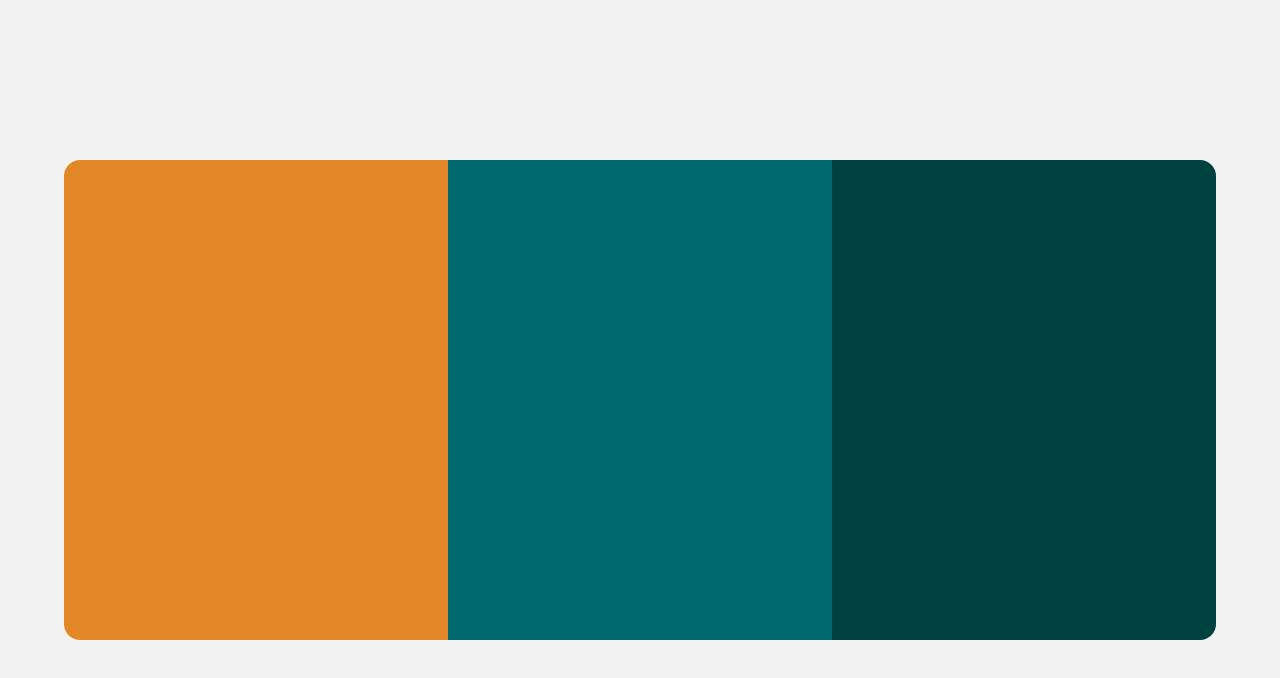
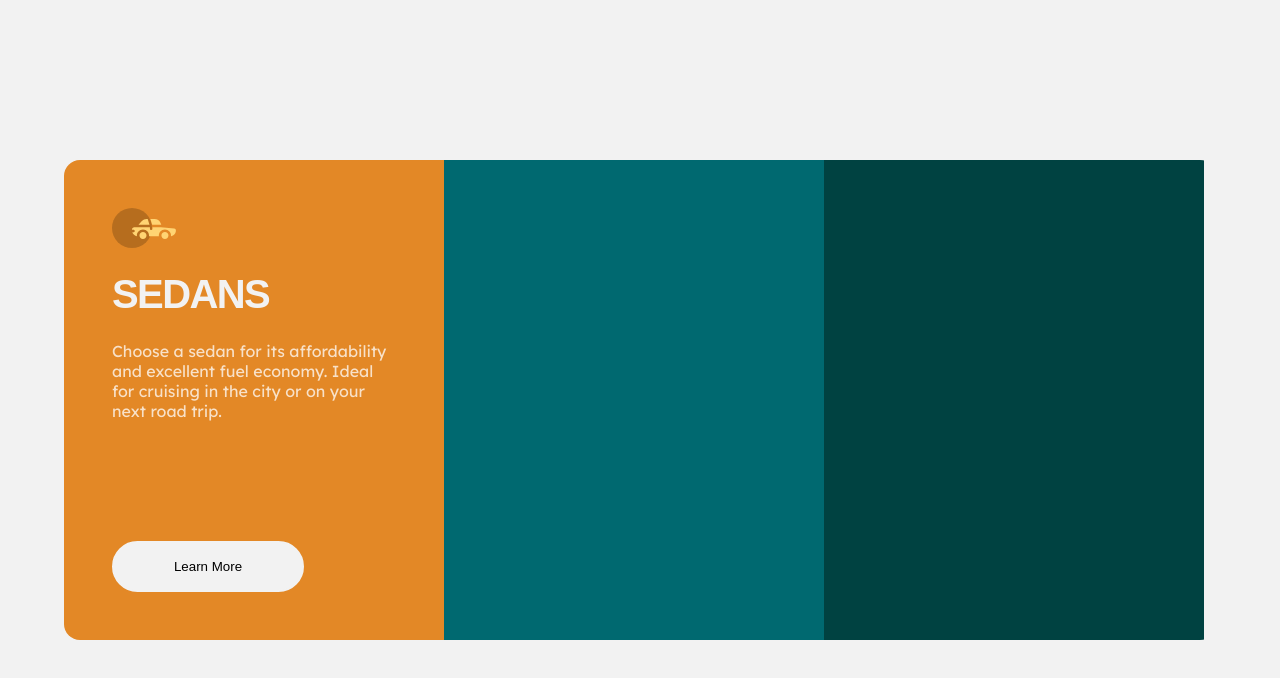
Before and after one commit to RicardoSerrano19/frontend_3-column-preview-card, a plain HTML site: page index.html in a window 1280 px wide. Drawn offline with Linux system fonts and the light colour scheme.

Commit message:
styles: add styles for elements inside card

```diff
--- a/index.html
+++ b/index.html
@@ -16,7 +16,10 @@
 
   <main class="container">
     <div class="container__card bg-orange">
-
+      <img src="./images/icon-sedans.svg" alt="sedan">
+      <h1>sedans</h1>
+      <p>Choose a sedan for its affordability and excellent fuel economy. Ideal for cruising in the city or on your next road trip.</p>
+      <button>Learn More</button>
     </div>
     <div class="container__card bg-dark-cyan">
 
--- a/style.css
+++ b/style.css
@@ -52,5 +52,39 @@ body{
 }
 
 .container__card{
-    flex: 1;
+    flex: 0 0 33%;
+    display:flex;
+    flex-direction: column;
+    padding: 3rem;
 }
+
+.container__card img{
+    width: 4rem;
+}
+
+.container__card h1{
+    font-family: 'Big Shoulders', sans-serif;
+    text-transform: uppercase;
+    font-weight: 700;
+    font-size: 2.5rem;
+    letter-spacing: -0.1rem;
+    color: var(--very-light-gray);
+    margin: 1.5rem 0;
+}
+
+.container__card p{
+    font-family: 'Lexend Deca', sans-serif;
+    font-size: 1rem;
+    color: var(--transparent-white);
+}
+
+.container__card button{
+    border: none;
+    background-color: var(--very-light-gray);
+    border-radius: 2rem;
+    padding: 1rem;
+    width: 12rem;
+    max-width: 12rem;
+    border: 0.15rem solid var(--very-light-gray);
+    margin-top: auto;
+}
```
